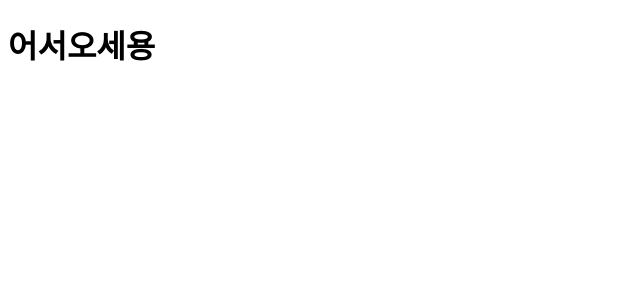
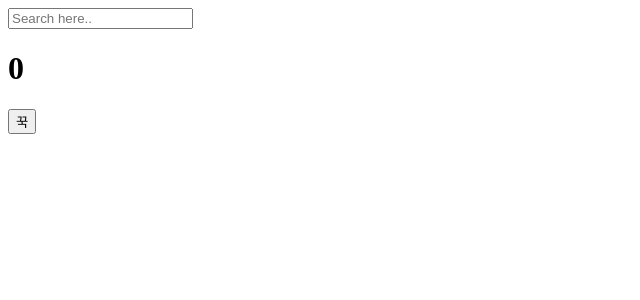
Before and after one commit to miladiashe/react-beginning, a React (Create React App) app: page / in a window 1280 px wide. Shown: the top 300 px of the page, without its empty margins (0-640 px from the left). Built offline with nearby package versions, Linux system fonts and the light colour scheme.

Commit message:
많은것을...배웠습니다...
저도 이렇게 커밋 메시지 쓰면 안되는거 알아요

```diff
--- a/package.json
+++ b/package.json
@@ -6,6 +6,9 @@
     "@testing-library/jest-dom": "^5.16.1",
     "@testing-library/react": "^12.1.2",
     "@testing-library/user-event": "^13.5.0",
+    "antd": "^4.18.4",
+    "prop-types": "^15.8.1",
+    "proptypes": "^1.1.0",
     "react": "^17.0.2",
     "react-dom": "^17.0.2",
     "react-scripts": "^5.0.0",
--- a/src/App.js
+++ b/src/App.js
@@ -1,7 +1,32 @@
+import Button from "./Button";
+import styles from "./App.module.css";
+import { useEffect, useState } from "react";
+
 function App() {
+    const [value, setValue] = useState(0);
+    const [keyword, setKeyword] = useState("");
+    const onChange = (event) => setKeyword(event.target.value);
+    const onClick = () => setValue((prev) => prev + 1);
+    console.log("언제나 실행되는 코드~~~");
+
+    useEffect(() => {
+        console.log("API 부르기~~");
+    }, []);
+    useEffect(() => {
+        if (keyword !== "" && keyword.length > 5) {
+            console.log("검색:", keyword);
+        }
+    }, [keyword]);
     return (
         <div>
-            <h1>어서오세용</h1>
+            <input
+                value={keyword}
+                onChange={onChange}
+                type="text"
+                placeholder="Search here.."
+            ></input>
+            <h1>{value}</h1>
+            <button onClick={onClick}>꾹</button>
         </div>
     );
 }
--- /dev/null
+++ b/src/App.module.css
@@ -0,0 +1,4 @@
+.title {
+    font-family: "Segoe UI", Tahoma, Geneva, Verdana, sans-serif;
+    font-size: 18px;
+}
--- /dev/null
+++ b/src/Button.js
@@ -0,0 +1,11 @@
+import PropTypes from "prop-types";
+import styles from "./Button.module.css";
+
+function Button({ text }) {
+    return <button className={styles.btn}>{text}</button>;
+}
+
+Button.propTypes = {
+    text: PropTypes.string.isRequired,
+};
+export default Button;
--- /dev/null
+++ b/src/Button.module.css
@@ -0,0 +1,4 @@
+.btn {
+    color: white;
+    background-color: pink;
+}
```
Also changed, not shown: 1 other file (tests, documents, lock files or other folders).
